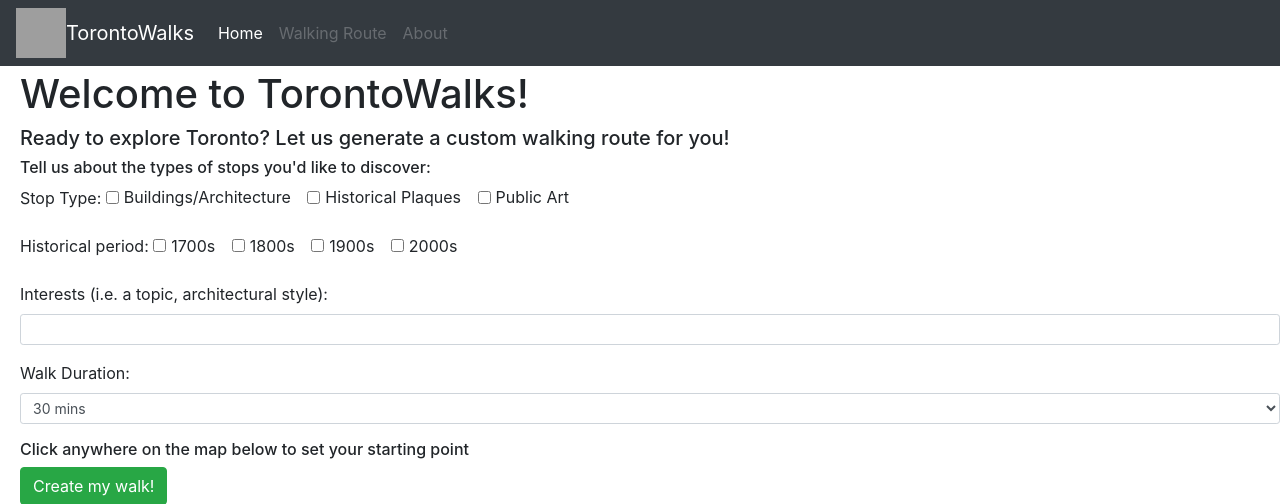
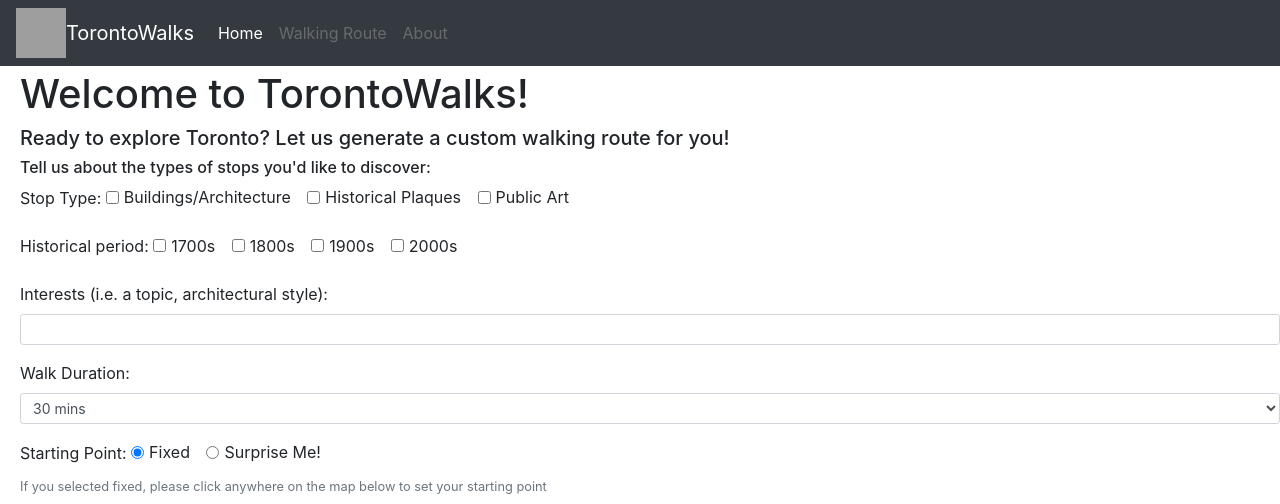
Before and after one commit to ag2816/TorontoWalks, a Flask app: page / in a window 1280 px wide. Shown: the top 504 px of the page. Run offline with Flask 2, Linux system fonts and the light colour scheme; parts of the project's set-up code (start-up, migrations or seed data) failed here and were passed over; some libraries are stand-ins or nearby versions; grey boxes are pictures that could not be loaded.

```diff
--- a/web/templates/toronto_walks.html
+++ b/web/templates/toronto_walks.html
@@ -64,13 +64,19 @@
             <!-- <small id="durationHelp" class="form-text text-muted">Approximately how long would you like your walk to last?</small> -->
           </div>
 
-          <!-- <div class="form-group">
-              <label for="duration">Click anywhere on the map below to set your starting point</label>
-              <input hidden name="latitude" id="latitude" value="43.647273"/>
-              <input  hidden name="longitude" id="longitude" value ="-79.386560" />
-            </div> -->
-            <h6>Click anywhere on the map below to set your starting point</h6>
-            <button type="submit" class="btn btn-success">Create my walk!</button>
+          <div class="form-group">
+            <label for="duration">Starting Point:</label>
+            <div class="form-check form-check-inline">
+              <input class="form-check-input" type="radio" name="starting_pt_radio" id="starting_pt_fixed" value="starting_pt_fixed" checked="checked">
+              <label class="form-check-label" for="starting_pt_fixed">Fixed</label>
+            </div>
+            <div class="form-check form-check-inline">
+              <input class="form-check-input" type="radio" name="starting_pt_radio" id="starting_pt_random" value="starting_pt_random">
+              <label class="form-check-label" for="starting_pt_random">Surprise Me!</label>
+            </div>
+            <small id="durationHelp" class="form-text text-muted">If you selected fixed, please click anywhere on the map below to set your starting point</small>
+          </div>
+          <button type="submit" class="btn btn-success">Create my walk!</button>
       <!-- <p><input type="submit" value="Submit" /></p> -->
     </form>
 
```
Also changed, not shown: web/templates/map_route.html (+17 -4 lines).
